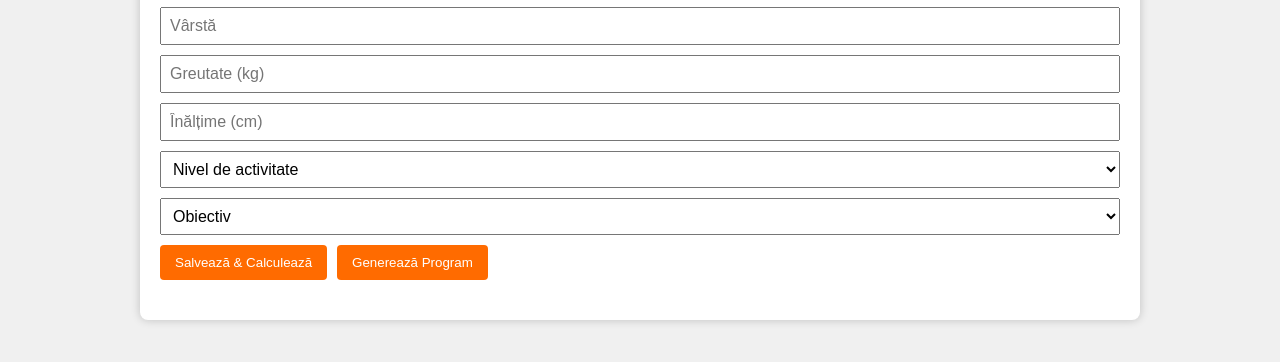
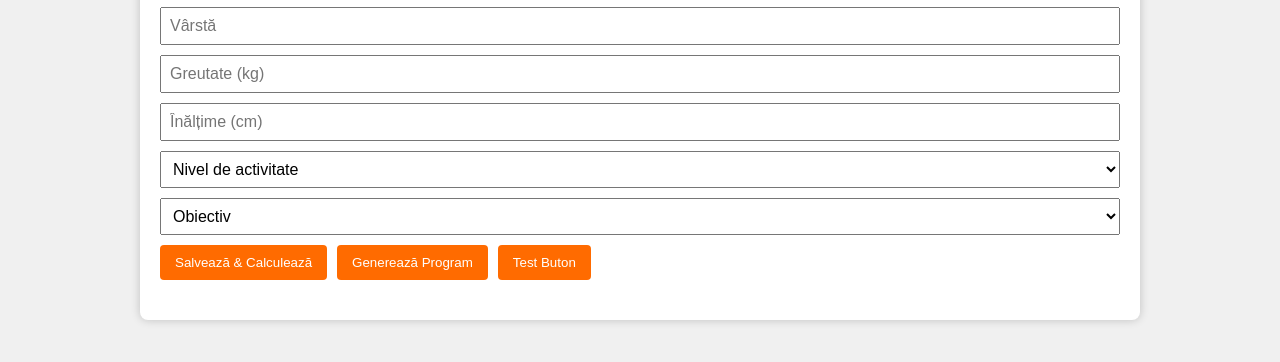
Before and after one commit to Elisei-M/HealtFit, a plain HTML site: page profile.html in a window 1280 px wide. Shown: the part 416-778 px from the top of the page. Drawn offline with Linux system fonts and the light colour scheme.

Commit message:
Update profile.html

```diff
--- a/profile.html
+++ b/profile.html
@@ -184,6 +184,10 @@
       <div class="buttons">
         <button id="saveProfileBtn">Salvează & Calculează</button>
         <button id="generateProgramBtn">Generează Program</button>
+        <button id="testBtn" onclick="alert('A mers!')">
+  Test Buton
+</button>
+
       </div>
       <p id="statusProfile"></p>
     </div>
```
